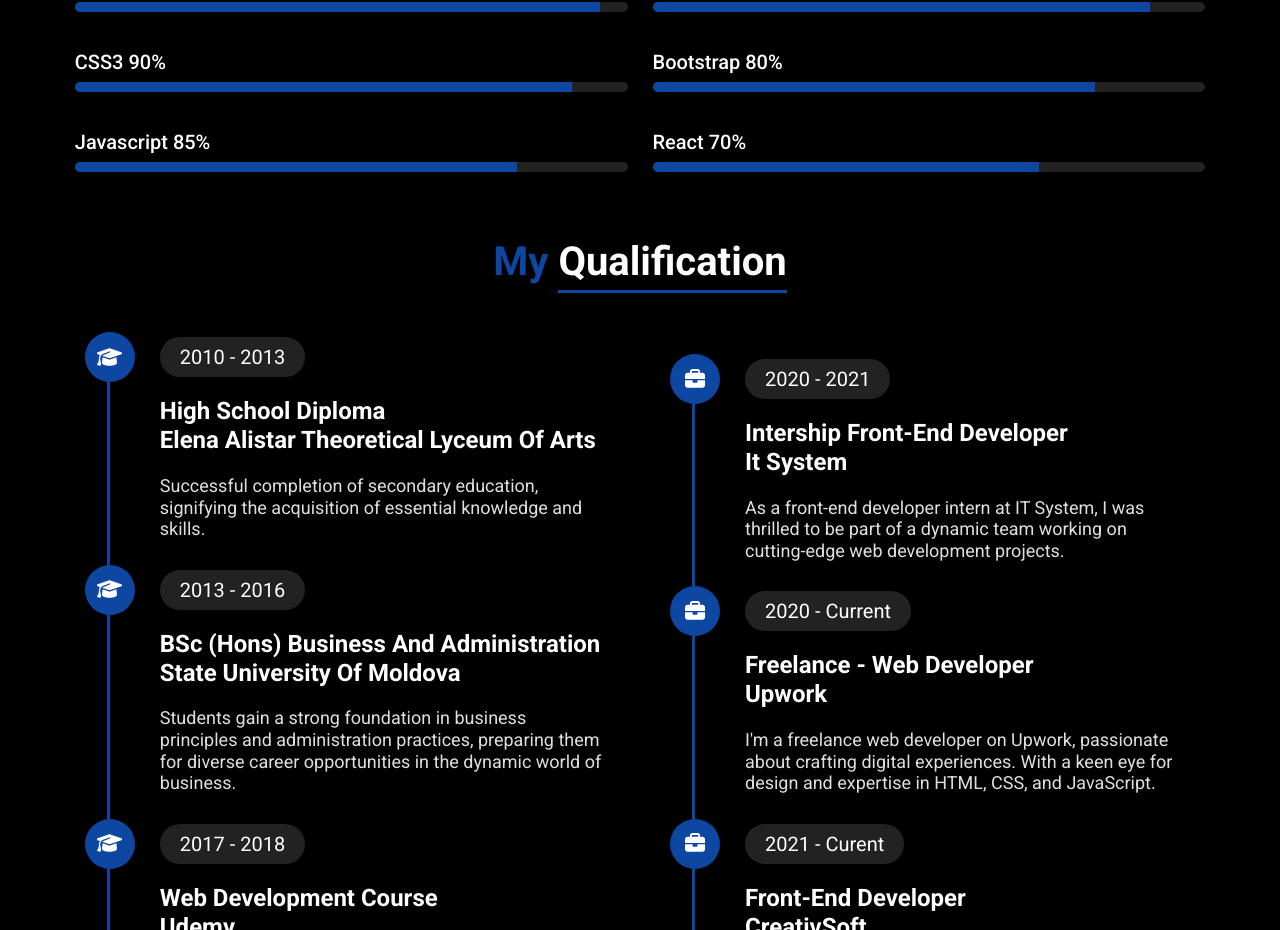
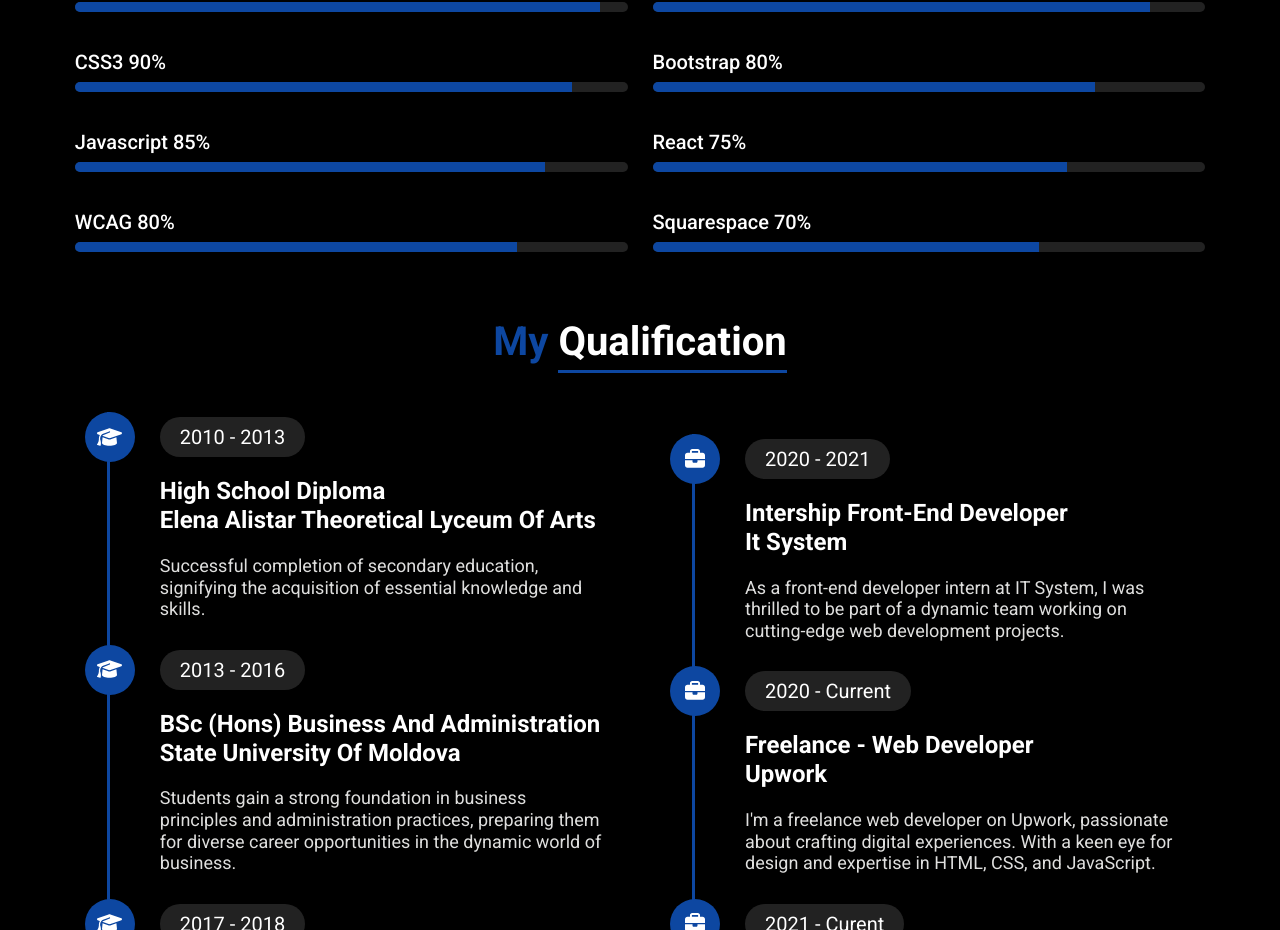
Before and after one commit to DenisMoldovanu/Portfolio, a React (Create React App) app: page / in a window 1280 px wide. Shown: the part 2038-2968 px from the top of the page. Built offline with nearby package versions, Linux system fonts and the light colour scheme; the HTML template or start-up script is replaced by a standard one.

Commit message:
content update

```diff
--- a/src/components/about/About.js
+++ b/src/components/about/About.js
@@ -155,6 +155,15 @@ function About({ yearsOfExperience }) {
                                 <span></span>{" "}
                             </div>
                         </div>
+                        <div className="box">
+                            <h3>
+                                WCAG<span> 80% </span>{" "}
+                            </h3>
+                            <div className="progress-bar">
+                                {" "}
+                                <span></span>{" "}
+                            </div>
+                        </div>
                     </div>
 
                     <div className="skill-item item2">
@@ -178,7 +187,16 @@ function About({ yearsOfExperience }) {
                         </div>
                         <div className="box">
                             <h3>
-                                React<span> 70% </span>{" "}
+                                React<span> 75% </span>{" "}
+                            </h3>
+                            <div className="progress-bar">
+                                {" "}
+                                <span></span>{" "}
+                            </div>
+                        </div>
+                        <div className="box">
+                            <h3>
+                                Squarespace<span> 70% </span>{" "}
                             </h3>
                             <div className="progress-bar">
                                 {" "}
--- a/src/components/about/style.scss
+++ b/src/components/about/style.scss
@@ -216,6 +216,16 @@
 						span{
 							display: block;
 							height: 10px;
+							width: 85%;
+							background-color: $blueDark;
+						}
+					}
+				}
+				.box:nth-child(4){
+					.progress-bar{
+						span{
+							display: block;
+							height: 10px;
 							width: 80%;
 							background-color: $blueDark;
 						}
@@ -248,6 +258,16 @@
 						span{
 							display: block;
 							height: 10px;
+							width: 75%;
+							background-color: $blueDark;
+						}
+					}
+				}
+				.box:nth-child(4){
+					.progress-bar{
+						span{
+							display: block;
+							height: 10px;
 							width: 70%;
 							background-color: $blueDark;
 						}
```
